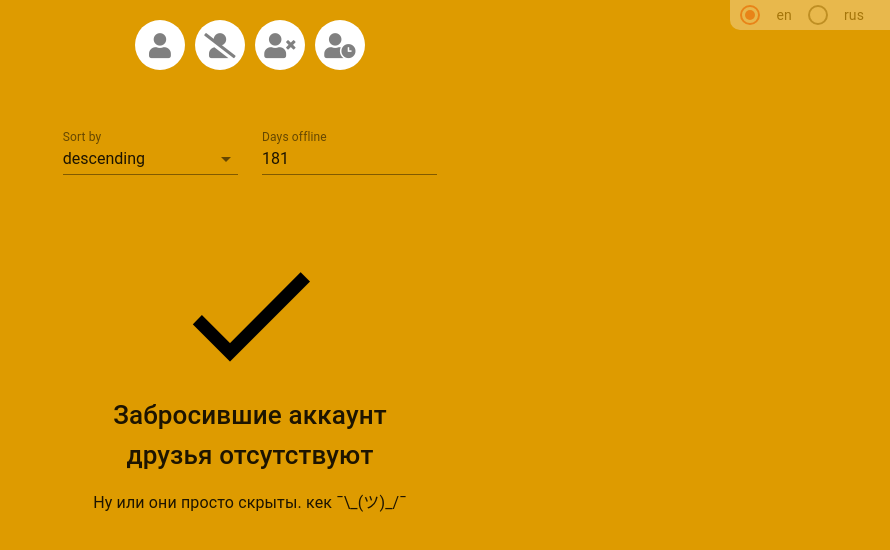
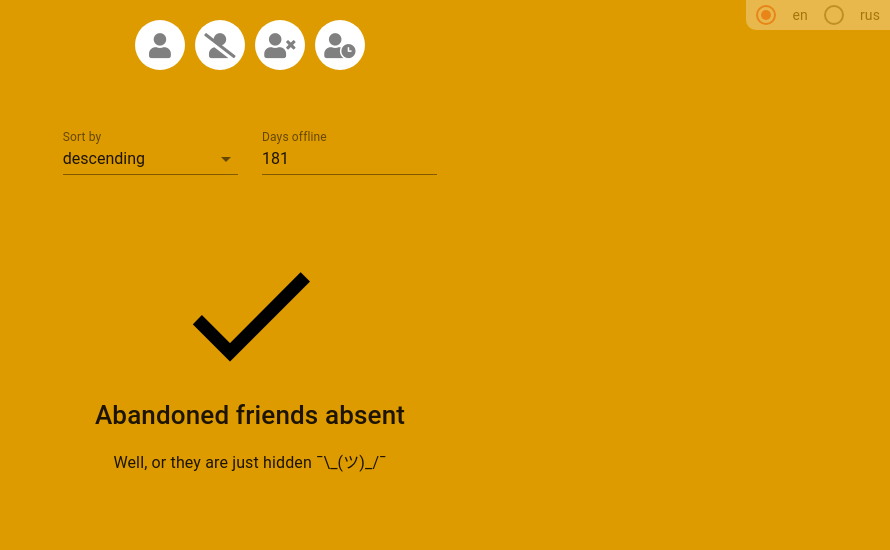
Before and after one commit to shzfrnia/Vk_script_front, a Vue app: page /abandoned_friends in a window 1280 px wide. Shown: the top 550 px of the page, without its empty margins (390-1280 px from the left). Built offline with nearby package versions, Linux system fonts and the light colour scheme.

Commit message:
Fix localization.

```diff
--- a/src/components/NavBar/Localization.vue
+++ b/src/components/NavBar/Localization.vue
@@ -20,4 +20,7 @@ export default {
 </script>
 
 <style>
+  .md-radio:last-child {
+    margin-right: 0;
+  }
 </style>
--- a/src/components/UserCardsList.vue
+++ b/src/components/UserCardsList.vue
@@ -12,9 +12,9 @@
         <md-empty-state
                 v-else
                 class="md-primary"
-                :md-label="category + ' друзья отсутствуют'"
+                :md-label="category + ' ' + $t('userCardsList.emptyState.emptyFriends')"
                 md-icon="done"
-                md-description="Ну или они просто скрыты. кек ¯\_(ツ)_/¯"/>
+                :md-description="$t('userCardsList.emptyState.friendsEmptyLabel') + ' ¯\\_(ツ)_/¯'"/>
     </div>
 </template>
 
--- a/src/localizations/en.js
+++ b/src/localizations/en.js
@@ -17,5 +17,11 @@ export default {
         sortBy: "Sort by",
         daysOfflineLabel: "Days offline",
         daysOffline: "Zero days offline | One day offline| {n} days offline"
+    },
+    userCardsList: {
+        emptyState: {
+            emptyFriends: "friends absent",
+            friendsEmptyLabel: "Well, or they are just hidden"
+        }
     }
 }
--- a/src/localizations/rus.js
+++ b/src/localizations/rus.js
@@ -17,5 +17,11 @@ export default {
         sortBy: "Сортировать по",
         daysOfflineLabel: "Дней оффлайн",
         daysOffline: "Ноль дней офлайн | Один день оффлайн | {n} дней оффлайн"
+    },
+    userCardsList: {
+        emptyState: {
+            emptyFriends: "друзья отсутствуют",
+            friendsEmptyLabel: "Ну или они просто скрыты. кек"
+        }
     }
 }
--- a/src/views/Abandoned.vue
+++ b/src/views/Abandoned.vue
@@ -23,7 +23,7 @@
           class="md-layout-item"
           id="main-box"
           :show-meta="true"
-          category="Забросившие аккаунт"
+          :category="$t('navBar.abandoned')"
           :user-card-list="sortedAbandonedFriendsBy"/>
     </div>
   </div>
@@ -42,7 +42,7 @@
       }
     },
     components: {
-      UserCardsList
+      UserCardsList,
     },
     computed: {
       ...mapGetters('friends', [
--- a/src/views/Banned.vue
+++ b/src/views/Banned.vue
@@ -1,7 +1,7 @@
 <template>
         <div class="md-layout-item md-size-50 md-small-size-100">
           <user-cards-list
-                  category="Забаненные"
+                  :category="$t('navBar.banned')"
                   :user-card-list="bannedFriends"/>
         </div>
 </template>
--- a/src/views/Deleted.vue
+++ b/src/views/Deleted.vue
@@ -1,7 +1,7 @@
 <template>
   <div class="md-layout-item md-size-50 md-small-size-100">
     <user-cards-list
-        category="Удаленные"
+        :category="$t('navBar.deleted')"
         :user-card-list="deletedFriends"/>
   </div>
 </template>
@@ -13,7 +13,7 @@
   export default {
     name: "Deleted",
     components: {
-      UserCardsList
+      UserCardsList,
     },
     computed: {
       ...mapGetters('friends', [
```
